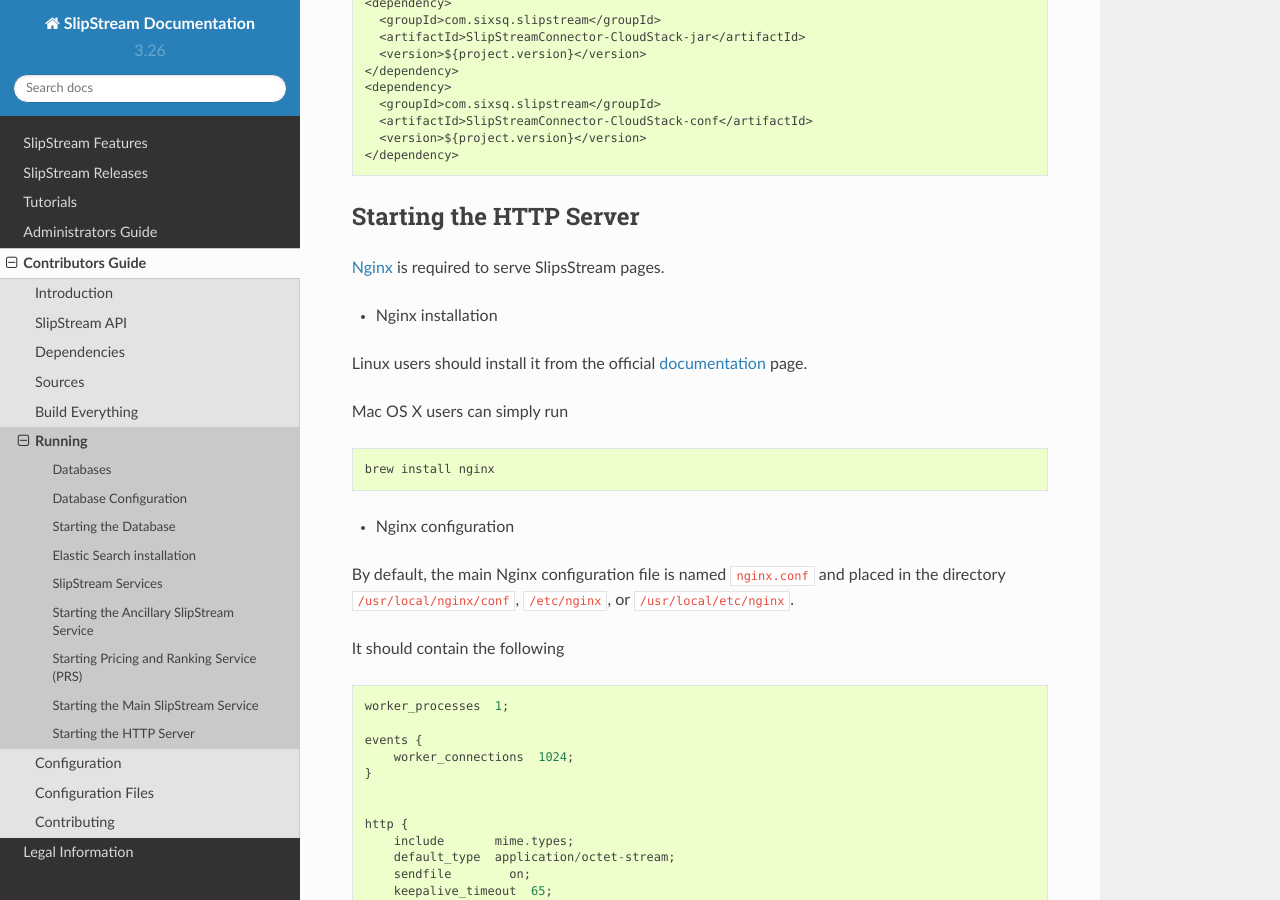
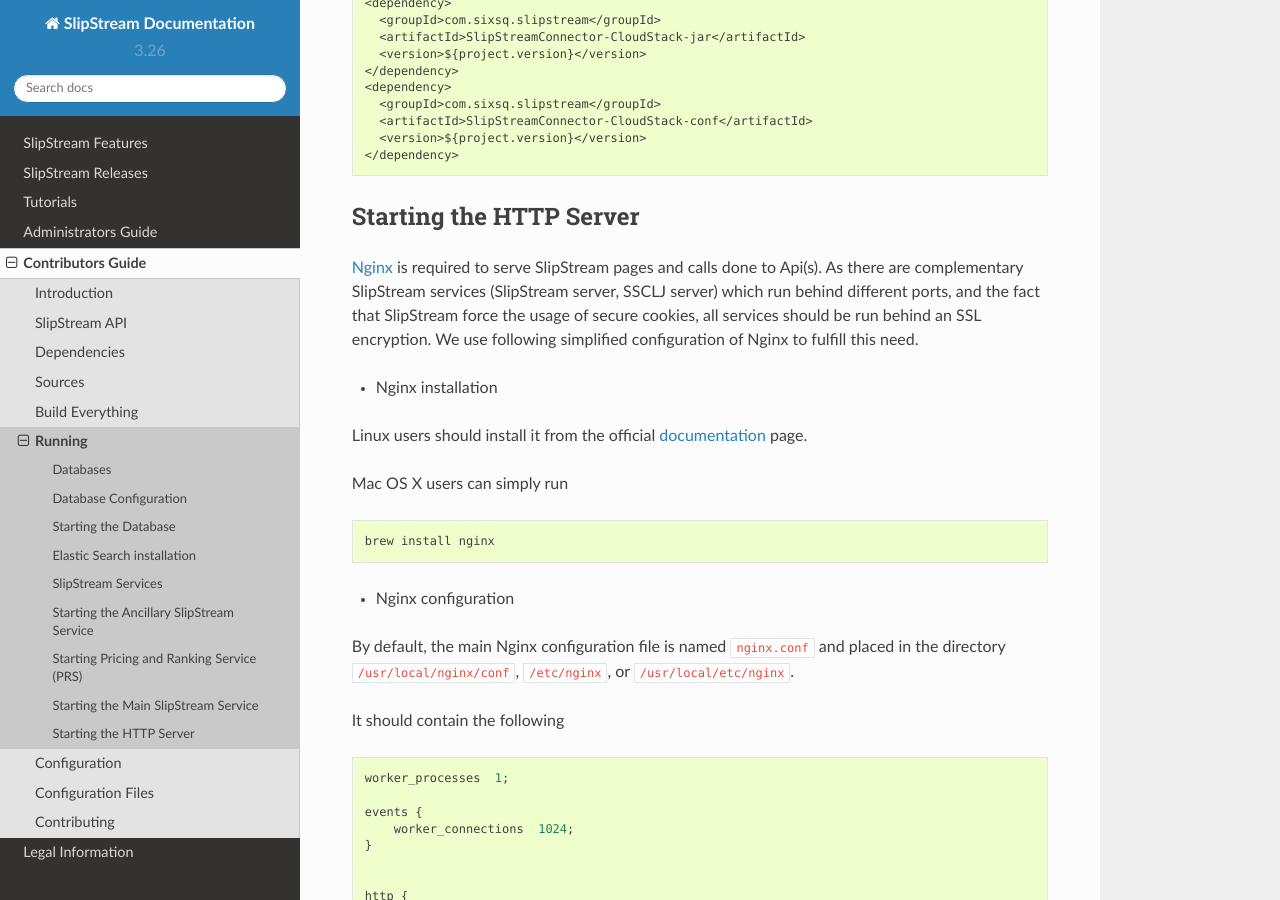
Before and after one commit to slipstream/SlipStreamDocumentation, a Sphinx documentation site: the page built from docs/developer_guide/running.rst, in a window 1280 px wide and 900 px high, scrolled down 4905 px. Built offline with Sphinx 7.4.7 and the Read the Docs theme 2.0.0, drawn with Linux system fonts in a browser that asks for light colours; some of the changed text lies outside the part shown.

Commit message:
Update running.rst

```diff
--- a/docs/developer_guide/running.rst
+++ b/docs/developer_guide/running.rst
@@ -254,7 +254,10 @@
 Starting the HTTP Server
 ------------------------
 
-`Nginx <https://www.nginx.com/resources/wiki/>`__ is required to serve SlipsStream pages.
+`Nginx <https://www.nginx.com/resources/wiki/>`__ is required to serve SlipStream pages and calls done to Api(s).
+As there are complementary SlipStream services (SlipStream server, SSCLJ server) which run behind different ports,
+and the fact that SlipStream force the usage of secure cookies, all services should be run behind an SSL encryption.
+We use following simplified configuration of Nginx to fulfill this need.
 
 * Nginx installation
 
@@ -341,6 +344,11 @@
             include servers/slipstream-proxy.params;
         }
 
+        location /filter-rank {
+            proxy_pass http://prs_servers;
+            include servers/slipstream-proxy.params;
+        }
+
     }
 
  - and ``slipstream-proxy.params``::
```
